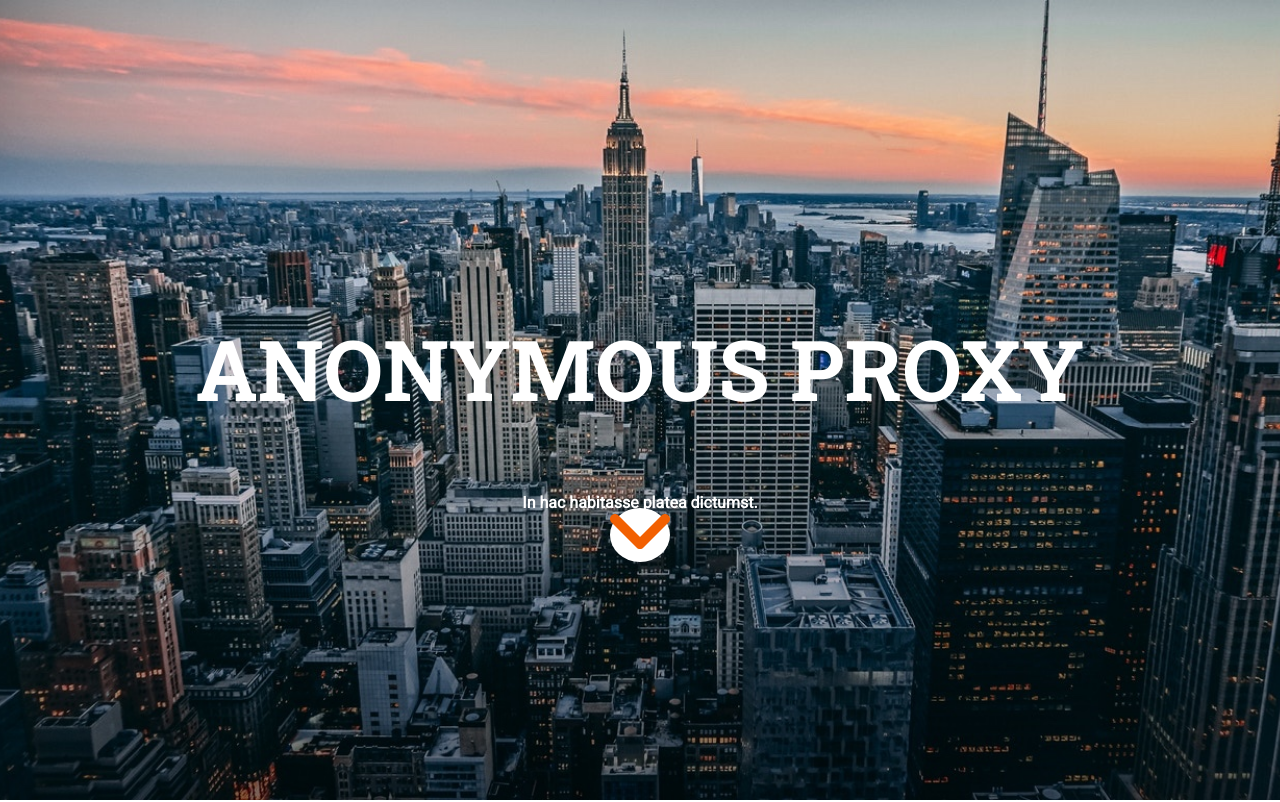
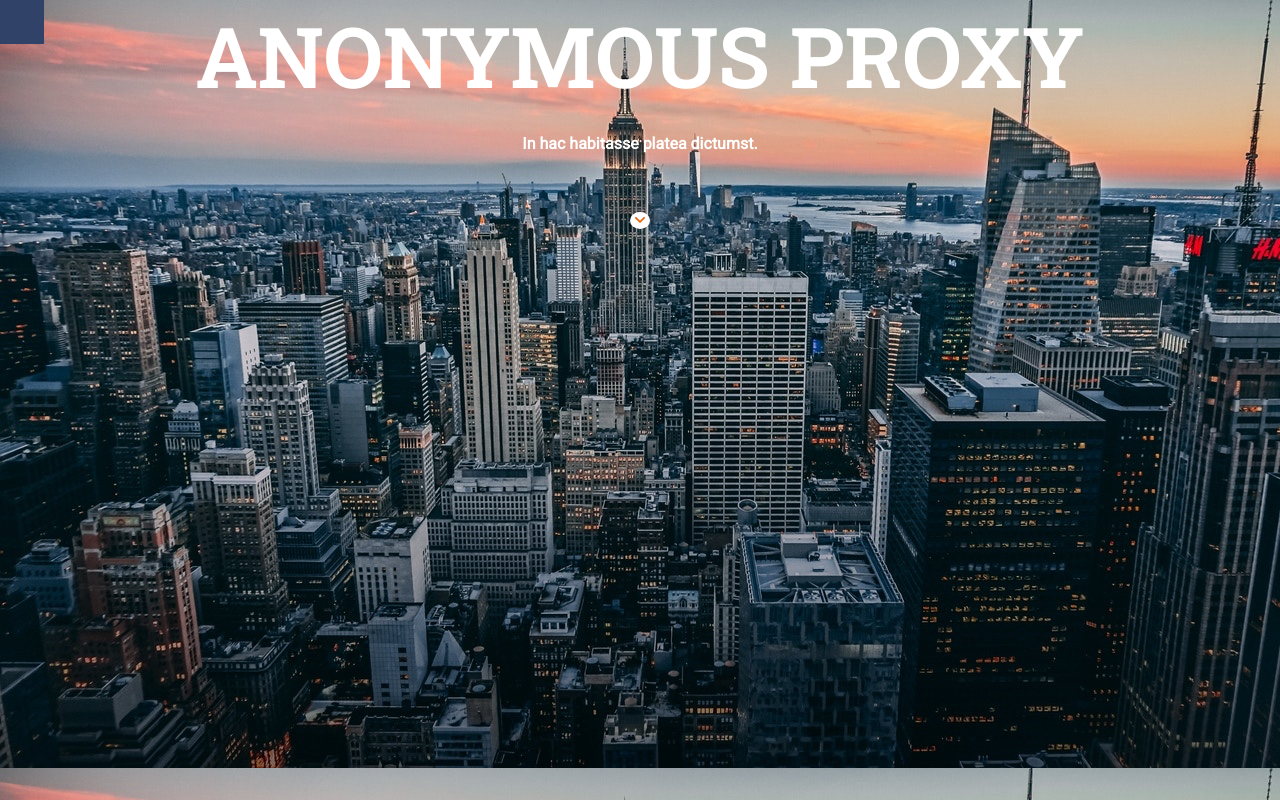
Before and after one commit to VictoriaDiro/f-m1-evaluacion-final-VictoriaDiro, a website: page public/index.html in a window 1280 px wide. Shown: the top 802 px of the page. Drawn offline with Linux system fonts and the light colour scheme.

Commit message:
problem with viewport

```diff
--- a/_src/assets/scss/layout/_header.scss
+++ b/_src/assets/scss/layout/_header.scss
@@ -1,6 +1,20 @@
-.hero__container {
+.hero__menu {
+    background-color: $color-dark-blue;
+    height: 44px;
+    width: 44px;
+    position: fixed;
+    top: 0;
+    left: 0;
+}
+
+.page__header {
     height: 100vh;
     background-image: url("/assets/images/cover.jpg");
+    width: 100vw;
+}
+
+.hero__container {
+
     background-position: center;
     background-size: cover;
     display: flex;
@@ -10,7 +24,8 @@
 }
 
 .hero__anonymous {
-    width: 100vw;
+    margin: 0;
+    width: 100%;
     color: $color-white;
     font-size: 42px;
     font-family: 'Roboto Slab', serif;
@@ -18,21 +33,36 @@
     text-align: center;
 }
 
+.hero__anonymous-text {
+    margin: 0;
+    width: 100%;
+}
+
+.hero__habitasse {
+    width: 100%;
+    padding-top: 10px;
+}
+
 .hero__habitasse-text {
-    width: 100vw;
+    width: 100%;
     color: $color-white;
     font-size: 16px;
     font-family: 'Roboto', sans-serif;
     text-align: center;
 }
 
+.botton__down-container {
+    padding-top: 45px;
+}
+
 .hero__button-down {
+
     background-color: $color-white;
     background-size: 45px 45px;
     transform: scale(3);
-    border-radius: 50%;
+    border-radius: 100%;
 }
 
 .hero__button-down-img {
-    transform: scale(1);
+    transform: scale(0.5);
 }
--- a/_src/assets/scss/main.scss
+++ b/_src/assets/scss/main.scss
@@ -1,9 +1,7 @@
 @import 'core/settings';
 @import 'core/variables';
 
-body {
-	background: url('../images/logo-adalab-80px.png') center center no-repeat $color-white;
-	height: 100vh;
+html, body {
 	margin: 0;
 }
 
--- a/public/index.html
+++ b/public/index.html
@@ -3,6 +3,8 @@
 
     <head>
         <meta charset="UTF-8">
+        <meta name="viewport" content="width=device-width">
+        <meta http-equiv="X-UA-Compatible" content="ie=edge">
         <title>Evaluación VictoriaDiro</title>
         <link href="https://fonts.googleapis.com/css?family=Roboto|Roboto+Slab:700"
         rel="stylesheet">
@@ -24,9 +26,11 @@
                              <h2 class="hero__habitasse-text">In hac habitasse platea dictumst.</h2>
 
                         </div>
-                        <buttom class="hero__button-down">
-                            <img class="hero__button-down-img" src="/assets/images/ico-scroll-down.svg"
-                            alt="botón para pasar a la siguiente sección">
+                        <div class="botton__down-container">
+                            <buttom class="hero__button-down">
+                                <img class="hero__button-down-img" src="/assets/images/ico-scroll-down.svg"
+                                alt="botón para pasar a la siguiente sección">
+                        </div>
                     </div>
                 </div>
         </div>
```
Also changed, not shown: _src/templates/index.html (+5 -1 lines), _src/templates/partials/_header.html (+4 -2 lines), public/assets/css/main.css, 1 other file.
